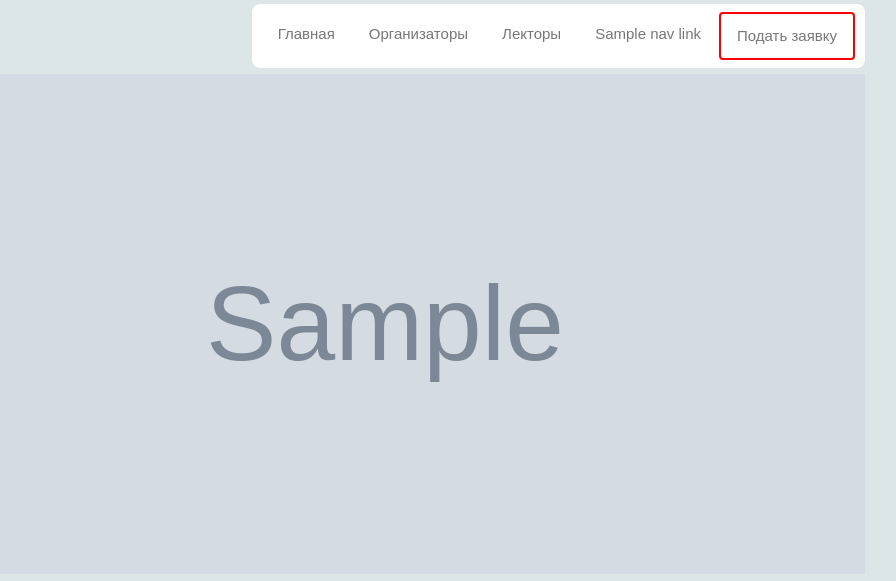
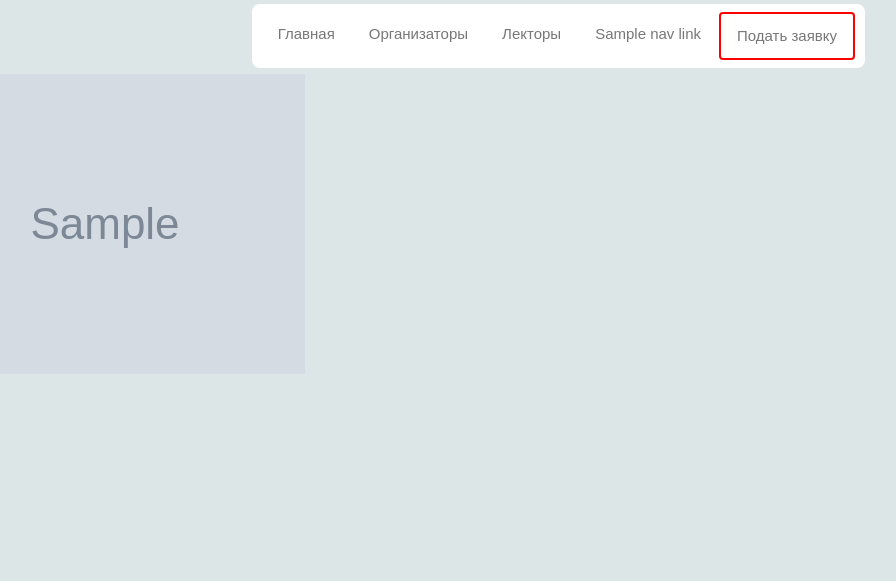
Before and after one commit to ivanmysin/SchoolSite, a Django app: template school_site/main/templates/main/faqs.html in a window 1280 px wide. Shown: the part 146-727 px from the top of the page, without its empty margins (255-1151 px from the left). Run offline with Django 5.2, Linux system fonts and the light colour scheme; the template is opened without the code that fills it: most values are stand-ins (such as "Sample title", 1, 10 or a date in 2020); grey boxes marked "Sample" are stand-in pictures.

Commit message:
All galleries is nice

```diff
--- a/school_site/main/static/main/styles/style.css
+++ b/school_site/main/static/main/styles/style.css
@@ -106,12 +106,22 @@ h1 small {
 	text-transform:none;
 	color:#617e84;
 }
-/*
+
 .slider {
-	margin:0;
-	padding:0 0 24px;
-	position:absolute;
-}*/
+	width: 960px;
+	height: 500px;
+}
+
+
+.slider .sss img {
+	max-width: 960px;
+	max-height: 500px;
+  /*object-fit: contain;*/
+/* or */
+  object-fit: cover;
+}
+
+
 .rss {
 	padding:18px 20px 0 0;
 	float:right;
--- a/school_site/main/templates/main/layout.html
+++ b/school_site/main/templates/main/layout.html
@@ -62,21 +62,19 @@
       </div>
     <div class="clr"></div>
     <div class="header_resize">
-      <div class="slider_">
         <div class="slider"> <!-- id="coin-slider"
 
           <img src="{% static 'main/images/header_slider/5Ftps8giBe0.jpg' %}" width="960" height="500" alt="" />
           <img src="{% static 'main/images/header_slider/tK7ydAaI_tA.jpg' %}" width="960" height="500" alt="" />-->
           {% for img in header_gallery %}
             {% if img.path_to_photo%}
-              <img src="{{img.path_to_photo}}" width="960" height="500" alt="" />
-
+              <img src="{{img.path_to_photo}}" alt="" />
             {% elif img.url and not img.path_to_photo %}
-              <img src="{{img.url}}" width="960" height="500" alt="" />
+              <img src="{{img.url}}" alt="" />
             {% endif %}
           {% endfor %}
         </div>
-      </div>
+
 
       <!-- <div class="logo">
 
```
